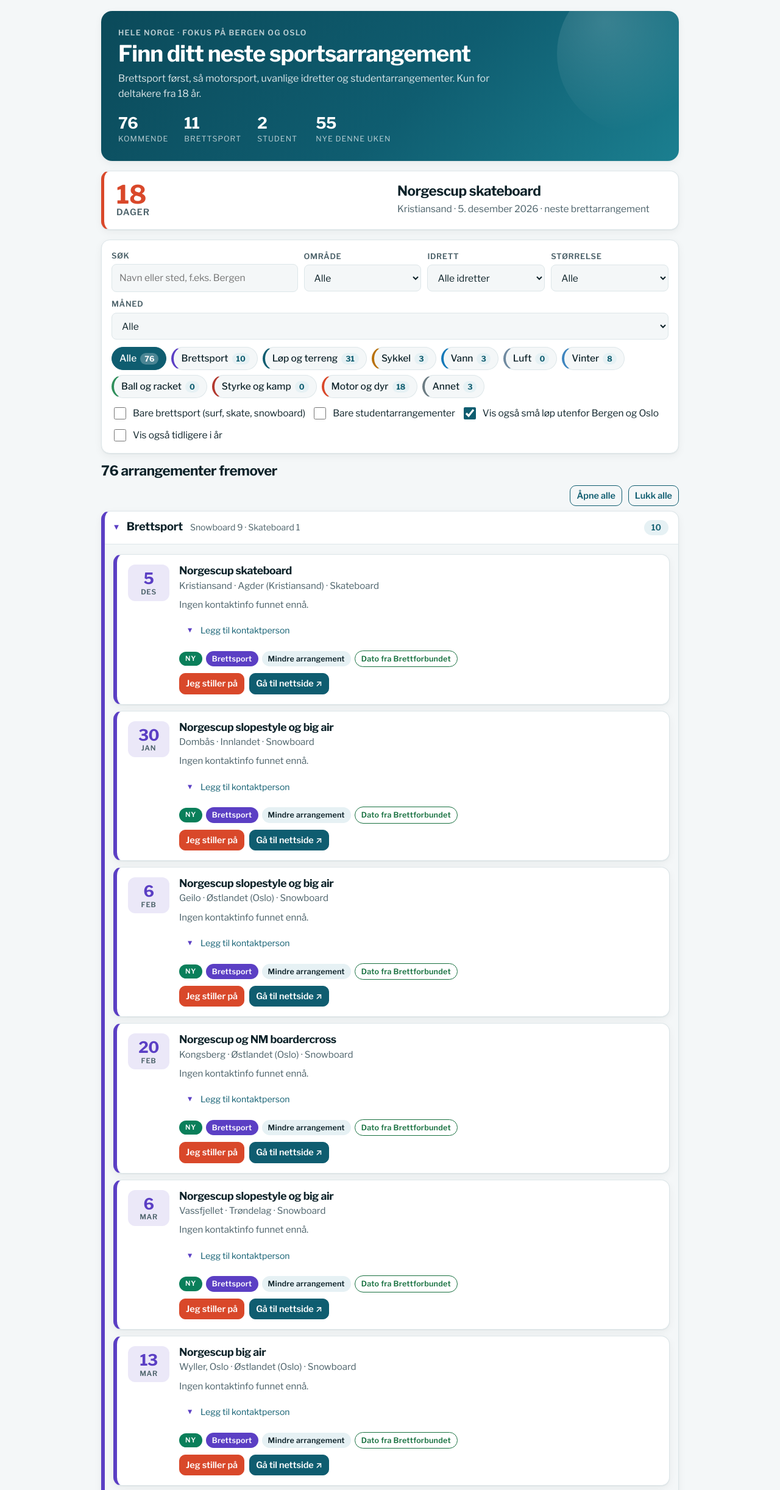
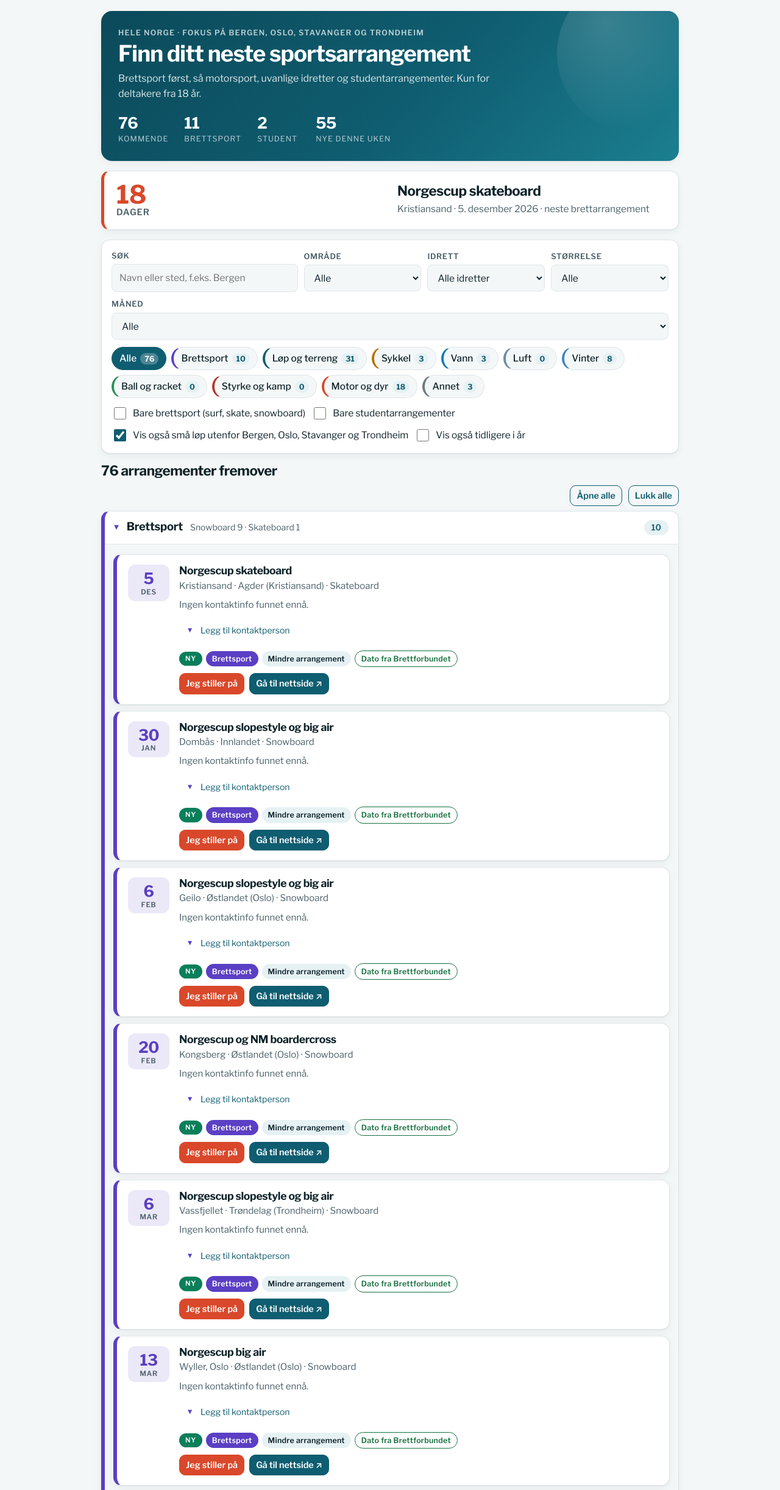
Before and after one commit to oliverbaerem-sudo/Groundtable, a plain HTML site: page vestlandet-events/index.html in a window 1280 px wide. Shown: the part 59-2503 px from the top of the page at 61% size. Drawn offline with nearby package versions, Linux system fonts and the light colour scheme.

Commit message:
Hovedfokus: Bergen, Oslo, Stavanger og Trondheim
Co-Authored-By: Claude Sonnet 5.5 <noreply@anthropic.com>

```diff
--- a/vestlandet-events/app.js
+++ b/vestlandet-events/app.js
@@ -32,11 +32,11 @@ function contactHtml(e) {
     `<details class="cedit"><summary>${c ? "Endre kontakt" : "Legg til kontaktperson"}</summary><div class="row">${f("name", "Navn", "Kontaktperson")}${f("email", "E-post", "navn@eksempel.no")}${f("phone", "Telefon", "900 00 000")}<button type="button" class="btn sm" data-act="savecontact" data-key="${esc(e.key)}">Lagre</button></div></details>`;
 }
 const isBoard = (ev) => !!ev.board || BOARD_SPORTS.includes(ev.sport);
-/* Små løp (løping, trail, hinderløp) er bare viktige i Bergen og Oslo. Alle andre steder vises de dempet. */
+/* Små løp (løping, trail, hinderløp) er bare viktige i Bergen, Oslo, Stavanger og Trondheim. Alle andre steder vises de dempet. */
 const RUN_SPORTS = ["Løping", "Trailløp", "Hinderløp"];
-const isSmallRunOutsideHome = (ev) => RUN_SPORTS.includes(ev.sport) && !ev.big && !/bergen|oslo/i.test(ev.place || "");
+const isSmallRunOutsideHome = (ev) => RUN_SPORTS.includes(ev.sport) && !ev.big && !/bergen|oslo|stavanger|trondheim/i.test(ev.place || "");
 const isMain = (ev) => isBoard(ev) || (!!(REGIONS[ev.region] && REGIONS[ev.region].main) && !isSmallRunOutsideHome(ev));
-/* Hele Norge vises. Bergen- og Oslo-området er hovedfokus. Bare små løp utenfor Bergen og Oslo vises dempet. */
+/* Hele Norge vises. Bergen- og Oslo-området er hovedfokus. Bare små løp utenfor Bergen, Oslo, Stavanger og Trondheim vises dempet. */
 const isMuted = (ev) => !isBoard(ev) && isSmallRunOutsideHome(ev);
 
 /* ---------- Lagring (kun denne nettleseren) ---------- */
@@ -130,7 +130,7 @@ function card(e, ctx) {
     ${actions ? `<div class="actions">${actions}</div>` : ""}</div></li>`;
 }
 const listHtml = (evs, ctx, emptyMsg) => evs.length ? `<ul class="list">${evs.map((e) => card(e, ctx)).join("")}</ul>` : `<div class="empty">${emptyMsg}</div>`;
-const minorSwitch = () => `<label class="switch"><input type="checkbox" id="showMinor"${store.showSmall ? " checked" : ""}> Vis også små løp utenfor Bergen og Oslo</label>`;
+const minorSwitch = () => `<label class="switch"><input type="checkbox" id="showMinor"${store.showSmall ? " checked" : ""}> Vis også små løp utenfor Bergen, Oslo, Stavanger og Trondheim</label>`;
 const visible = (evs) => store.showSmall ? evs : evs.filter((e) => !isMuted(e));
 
 const sportOptions = (sel, group) => Object.entries(SPORT_GROUPS).filter(([g]) => !group || g === group).map(([g, list]) => `<optgroup label="${esc(g)}">${list.map((s) => `<option${s === sel ? " selected" : ""}>${esc(s)}</option>`).join("")}</optgroup>`).join("");
@@ -152,7 +152,7 @@ function viewSok() {
   const gCount = (g) => vis.filter((e) => SPORT_GROUPS[g].includes(e.sport)).length;
   const groupChips = `<button type="button" class="chip" data-group="" aria-pressed="${!F.group}">Alle <b>${vis.length}</b></button>` +
     Object.keys(SPORT_GROUPS).map((g) => `<button type="button" class="chip" data-group="${esc(g)}" aria-pressed="${F.group === g}" style="--c:${GROUP_COLORS[g]}">${esc(g)} <b>${gCount(g)}</b></button>`).join("");
-  const banner = `<section class="hero"><div class="hero-in"><p class="eyebrow">Hele Norge · fokus på Bergen og Oslo</p>
+  const banner = `<section class="hero"><div class="hero-in"><p class="eyebrow">Hele Norge · fokus på Bergen, Oslo, Stavanger og Trondheim</p>
       <h1>Finn ditt neste sportsarrangement</h1>
       <p class="lead">Brettsport først, så motorsport, uvanlige idretter og studentarrangementer. Kun for deltakere fra 18 år.</p>
       <dl class="stats"><div><dt>${vis.length}</dt><dd>kommende</dd></div><div><dt>${vis.filter(isBoard).length}</dt><dd>brettsport</dd></div><div><dt>${vis.filter((e) => e.student).length}</dt><dd>student</dd></div><div><dt>${vis.filter(isNew).length}</dt><dd>nye denne uken</dd></div></dl></div></section>`;
@@ -231,7 +231,7 @@ function viewKalender() {
     <div class="cal-head"><button class="btn ghost" data-cal="-1" aria-label="Forrige måned">←</button>
       <h2>${MONTHS[CAL.m]} ${CAL.y}</h2><button class="btn ghost" data-cal="1" aria-label="Neste måned">→</button></div>
     <div class="row" style="justify-content:space-between">${minorSwitch()}${isCurrent ? "" : `<button class="btn sm ghost" data-cal="0">Til inneværende måned</button>`}</div>
-    <div class="legend"><span>Arrangement</span><span class="l-minor">Små løp utenfor Bergen og Oslo</span><span class="l-mine">Mine</span></div>
+    <div class="legend"><span>Arrangement</span><span class="l-minor">Små løp utenfor Bergen, Oslo, Stavanger og Trondheim</span><span class="l-mine">Mine</span></div>
     <div class="cal"><div class="cal-grid">${["man","tir","ons","tor","fre","lør","søn"].map((d) => `<div class="dow">${d}</div>`).join("")}${grid}</div></div>
     ${selList ? `<section><div class="sec-head"><h2>${parse(CAL.sel).getDate()}. ${MONTHS[parse(CAL.sel).getMonth()]}</h2><button class="btn sm ghost" data-day="">Vis hele måneden</button></div><div style="margin-top:10px">${listHtml(selList, "kal", "Ingen arrangementer denne dagen.")}</div></section>`
       : `<section><h2 style="margin-bottom:10px">Alle i ${MONTHS[CAL.m]}</h2>${listHtml(list, "kal", `Ingen kjente arrangementer i ${MONTHS[CAL.m]}. Bruk pilene for å bla, eller legg til egne under «Mine».`)}</section>`}
@@ -266,7 +266,7 @@ function viewMine() {
       <div class="row"><div class="field"><label for="fDate">Dato</label><input type="date" id="fDate" required></div>
         <div class="field"><label for="fEnd">Til dato (valgfritt)</label><input type="date" id="fEnd"></div></div>
       <div class="row"><div class="field"><label for="fPlace">Sted</label><input type="text" id="fPlace" maxlength="80" placeholder="F.eks. Bergen"></div>
-        <div class="field"><label for="fReg">Område</label><select id="fReg"><optgroup label="Hovedfokus: Bergen og Oslo">${regionOpts(true)}</optgroup><optgroup label="Resten av Norge">${regionOpts(false)}</optgroup></select></div></div>
+        <div class="field"><label for="fReg">Område</label><select id="fReg"><optgroup label="Hovedfokus: Bergen, Oslo, Stavanger og Trondheim">${regionOpts(true)}</optgroup><optgroup label="Resten av Norge">${regionOpts(false)}</optgroup></select></div></div>
       <div class="row"><div class="field"><label for="fSport">Idrett</label><select id="fSport">${sportOptions("")}</select></div>
         <div class="field"><label for="fStatus">Status</label><select id="fStatus">${STATUSES.map((s) => `<option>${s}</option>`).join("")}</select></div></div>
       <div class="row"><div class="field"><label for="fCName">Kontaktperson (valgfritt)</label><input type="text" id="fCName" maxlength="80"></div>
--- a/vestlandet-events/data.js
+++ b/vestlandet-events/data.js
@@ -1,9 +1,9 @@
 // Områder. Hele Norge vises. main = hovedfokus (Bergen-området og Oslo-området)
 const REGIONS = {
-  trondelag: { label: "Trøndelag", main: false },
+  trondelag: { label: "Trøndelag (Trondheim)", main: true },
   more: { label: "Møre og Romsdal", main: false },
   vestland: { label: "Vestland (Bergen)", main: true },
-  rogaland: { label: "Rogaland", main: false },
+  rogaland: { label: "Rogaland (Stavanger)", main: true },
   agder: { label: "Agder (Kristiansand)", main: false },
   ostlandet: { label: "Østlandet (Oslo)", main: true },
   innlandet: { label: "Innlandet", main: false },
--- a/vestlandet-events/index.html
+++ b/vestlandet-events/index.html
@@ -4,7 +4,7 @@
 <meta charset="utf-8">
 <meta name="viewport" content="width=device-width, initial-scale=1, viewport-fit=cover">
 <title>Groundtable</title>
-<meta name="description" content="Finn sportsarrangementer i hele Norge, med hovedfokus på Bergen og Oslo.">
+<meta name="description" content="Finn sportsarrangementer i hele Norge, med hovedfokus på Bergen, Oslo, Stavanger og Trondheim.">
 <meta name="theme-color" content="#ffffff">
 <link rel="manifest" href="manifest.webmanifest">
 <link rel="icon" href="icons/icon-192.png">
@@ -39,7 +39,7 @@
 <main id="app" tabindex="-1"></main>
 
 <footer class="foot">
-  <p>Hele Norge, med hovedfokus på Bergen- og Oslo-området. Små løp utenfor Bergen og Oslo vises dempet.</p>
+  <p>Hele Norge, med hovedfokus på Bergen, Oslo, Stavanger og Trondheim. Små løp utenfor Bergen, Oslo, Stavanger og Trondheim vises dempet.</p>
   <p class="muted-note">Kun arrangementer for voksne (18+). Datoer er omtrentlige eller fra nettsøk. Sjekk alltid dato hos arrangøren.</p>
   <p id="iosHint" class="muted-note" hidden>På iPhone: trykk Del-knappen og velg «Legg til på Hjem-skjerm».</p>
 </footer>
--- a/vestlandet-events/sw.js
+++ b/vestlandet-events/sw.js
@@ -1,4 +1,4 @@
-const CACHE = "groundtable-v26";
+const CACHE = "groundtable-v27";
 const FILES = ["./", "index.html", "styles.css", "app.js", "data.js", "manifest.webmanifest",
   "icons/icon-192.png", "icons/icon-512.png", "icons/maskable-512.png", "icons/apple-touch-icon.png"];
 
```
